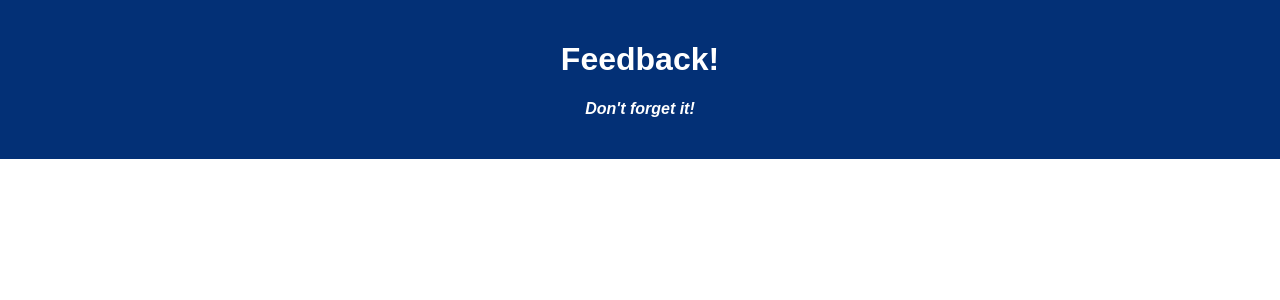
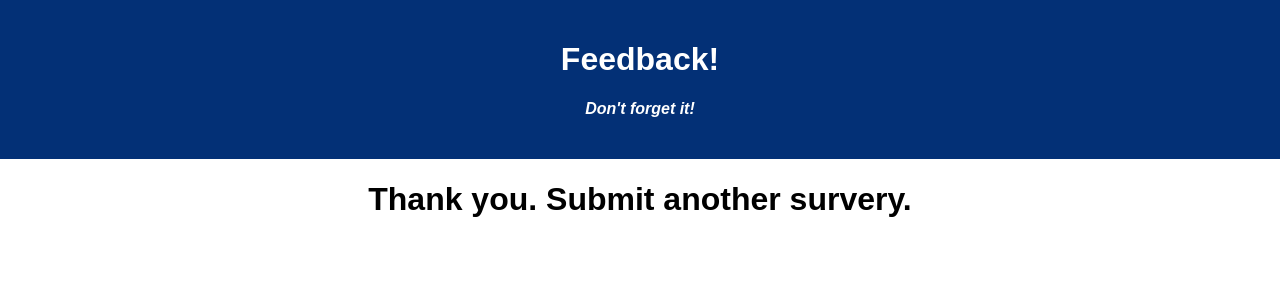
Before and after one commit to brendanhigginbottom/weekend-redux-feedback-loop, a React (Create React App) app: page /#/loop in a window 1280 px wide. Shown: the top 300 px of the page. Built offline with nearby package versions, Linux system fonts and the light colour scheme.

Commit message:
added one more component after review which will be the page that takes the user back to the first question. Reducers still cleared on prior component, Review.

```diff
--- a/src/components/App/App.jsx
+++ b/src/components/App/App.jsx
@@ -7,6 +7,7 @@ import Understanding from '../Loop/Understanding.jsx';
 import Support from '../Loop/Support.jsx';
 import Comments from '../Loop/Comments.jsx';
 import Review from '../Loop/Review.jsx';
+import Loop from '../Loop/Loop.jsx';
 
 function App() {
 
@@ -33,6 +34,9 @@ function App() {
         <Route exact path="/review">
           <Review />
         </Route>
+        <Route exact path ="/loop">
+          <Loop />
+        </Route>
       </Router>
     </div>
   );
--- /dev/null
+++ b/src/components/Loop/Loop.jsx
@@ -0,0 +1,12 @@
+
+
+function Loop() {
+
+    return (
+        <>
+            <h1>Thank you. Submit another survery.</h1>
+        </>
+    );
+}
+
+export default Loop;
```
